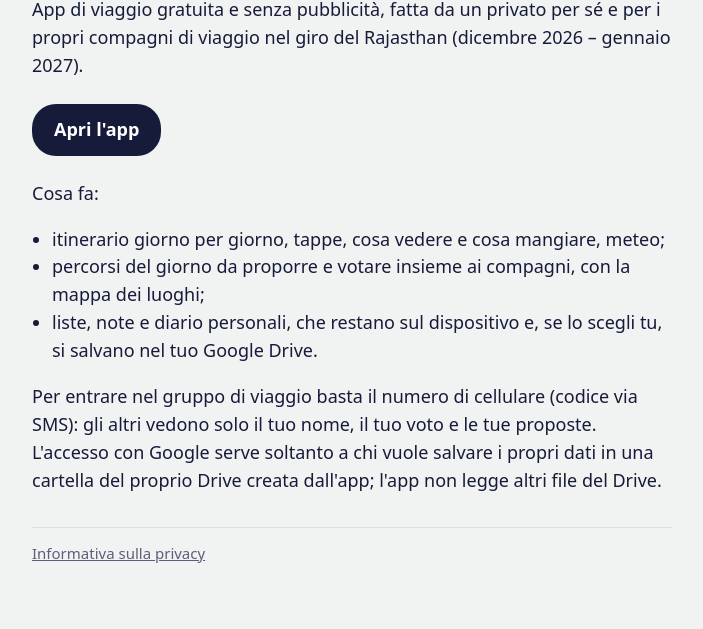
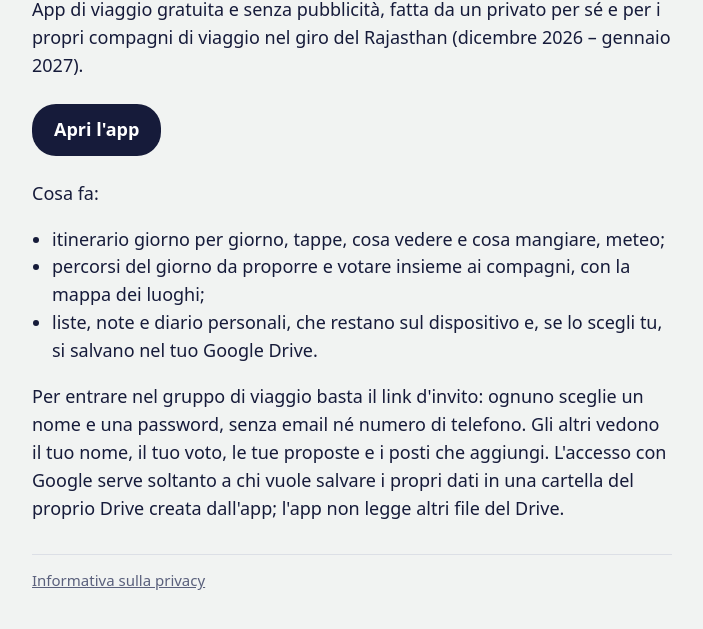
Before and after one commit to gerardo-paternoster/gerardo-paternoster.github.io, a plain HTML site: page index.html in a window 1280 px wide. Shown: the part 103-732 px from the top of the page, without its empty margins (288-991 px from the left). Drawn offline with Linux system fonts and the light colour scheme.

Commit message:
Pagina iniziale: ingresso nel gruppo con nome e password
Co-Authored-By: Claude Opus 5.5 <noreply@anthropic.com>
Claude-Session: https://claude.ai/code/session_01LJhuAsC5EaihVkS23Xu2eP

```diff
--- a/index.html
+++ b/index.html
@@ -27,7 +27,7 @@
     <li>percorsi del giorno da proporre e votare insieme ai compagni, con la mappa dei luoghi;</li>
     <li>liste, note e diario personali, che restano sul dispositivo e, se lo scegli tu, si salvano nel tuo Google Drive.</li>
   </ul>
-  <p>Per entrare nel gruppo di viaggio basta il numero di cellulare (codice via SMS): gli altri vedono solo il tuo nome, il tuo voto e le tue proposte. L'accesso con Google serve soltanto a chi vuole salvare i propri dati in una cartella del proprio Drive creata dall'app; l'app non legge altri file del Drive.</p>
+  <p>Per entrare nel gruppo di viaggio basta il link d'invito: ognuno sceglie un nome e una password, senza email né numero di telefono. Gli altri vedono il tuo nome, il tuo voto, le tue proposte e i posti che aggiungi. L'accesso con Google serve soltanto a chi vuole salvare i propri dati in una cartella del proprio Drive creata dall'app; l'app non legge altri file del Drive.</p>
   <footer><a href="/rajasthan/privacy.html">Informativa sulla privacy</a></footer>
 </main>
 </body>
```
